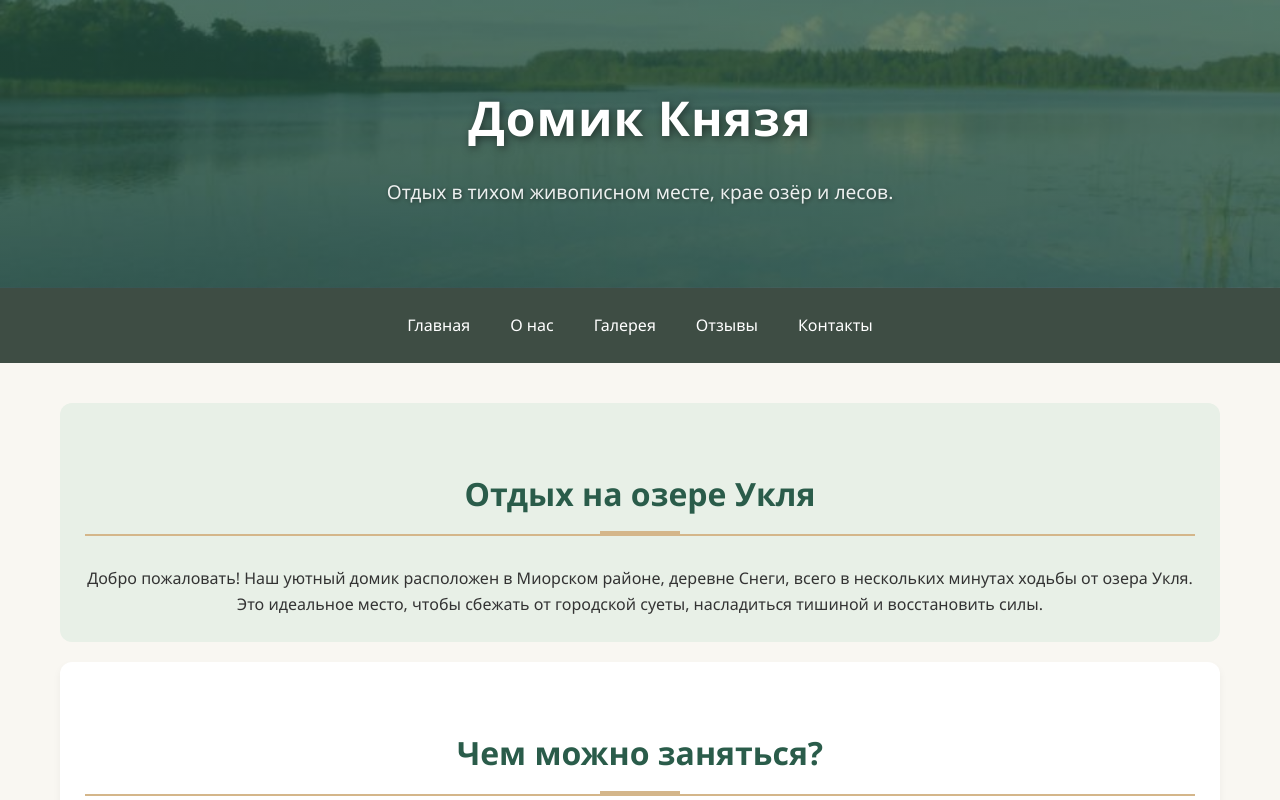
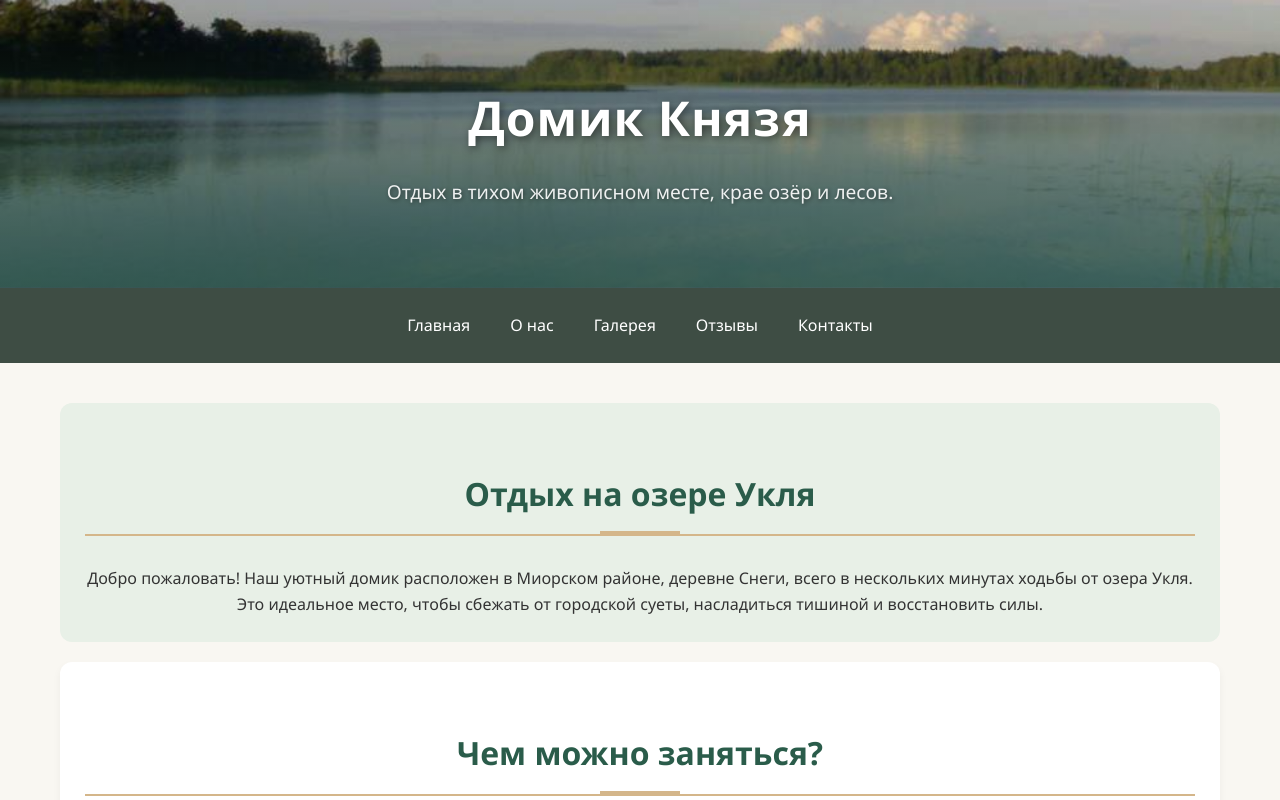
Before and after one commit to MoiseevGennadii/domikknyazya2, a plain HTML site: page index.html in a window 1280 px wide. Shown: the top 800 px of the page. Drawn offline with Linux system fonts and the light colour scheme.

Commit message:
градиент на фото

```diff
--- a/style.css
+++ b/style.css
@@ -835,7 +835,7 @@ footer a:hover {
 }
 
 header {
-    background: linear-gradient(rgba(42, 92, 74, 0.7), rgba(42, 92, 74, 0.7)),
+    background: linear-gradient(rgba(42, 92, 74, 0), rgba(42, 92, 74, 0.7)),
                 url('img/7.jpg');
     background-size: cover;
     background-position: center;
```
